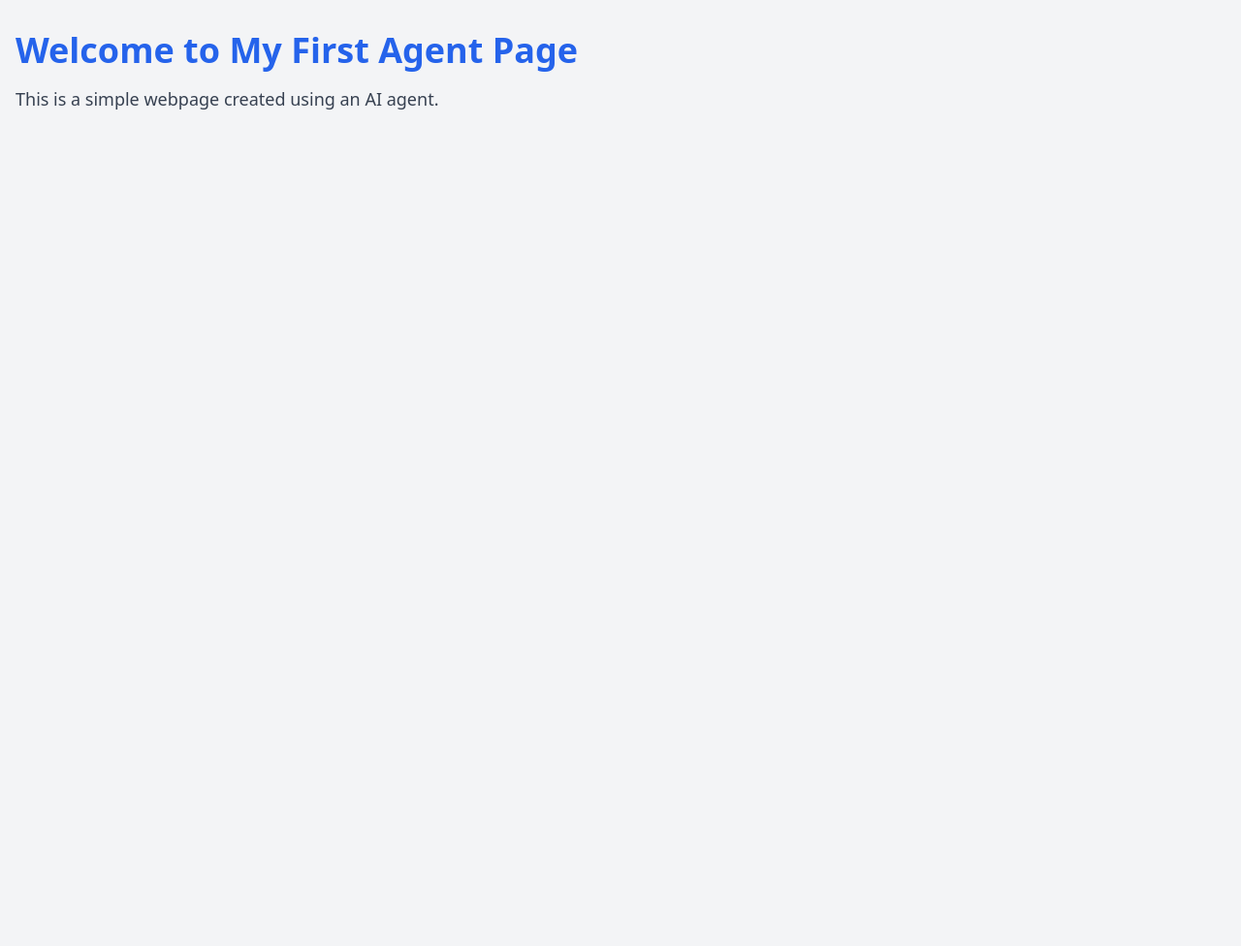
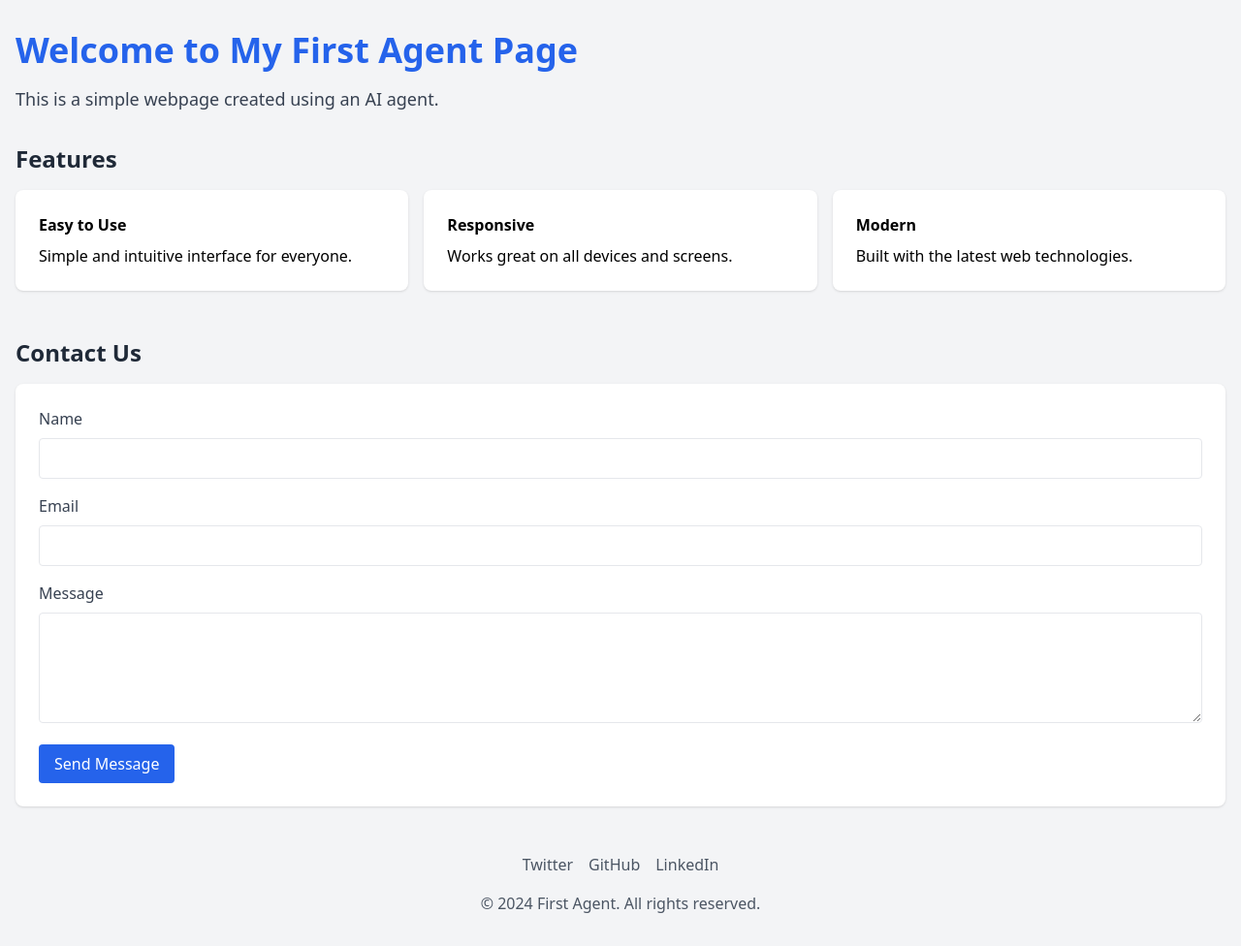
Before and after one commit to jaredxx1/first-agent, a plain HTML site: page index.html in a window 1280 px wide. Shown: the whole page at 97% size. Before the commit the page ends 800 px from the top, so only its background shows below. Drawn offline with nearby package versions, Linux system fonts and the light colour scheme.

Commit message:
Add more content sections

```diff
--- a/index.html
+++ b/index.html
@@ -9,7 +9,53 @@
 <body class="bg-gray-100">
     <div class="container mx-auto px-4 py-8">
         <h1 class="text-4xl font-bold text-blue-600 mb-4">Welcome to My First Agent Page</h1>
-        <p class="text-gray-700 text-lg">This is a simple webpage created using an AI agent.</p>
+        <p class="text-gray-700 text-lg mb-8">This is a simple webpage created using an AI agent.</p>
+
+        <section class="mb-12">
+            <h2 class="text-2xl font-bold text-gray-800 mb-4">Features</h2>
+            <div class="grid grid-cols-1 md:grid-cols-3 gap-4">
+                <div class="bg-white p-6 rounded-lg shadow">
+                    <h3 class="font-bold mb-2">Easy to Use</h3>
+                    <p>Simple and intuitive interface for everyone.</p>
+                </div>
+                <div class="bg-white p-6 rounded-lg shadow">
+                    <h3 class="font-bold mb-2">Responsive</h3>
+                    <p>Works great on all devices and screens.</p>
+                </div>
+                <div class="bg-white p-6 rounded-lg shadow">
+                    <h3 class="font-bold mb-2">Modern</h3>
+                    <p>Built with the latest web technologies.</p>
+                </div>
+            </div>
+        </section>
+
+        <section class="mb-12">
+            <h2 class="text-2xl font-bold text-gray-800 mb-4">Contact Us</h2>
+            <form class="bg-white p-6 rounded-lg shadow">
+                <div class="mb-4">
+                    <label class="block text-gray-700 mb-2" for="name">Name</label>
+                    <input type="text" id="name" class="w-full p-2 border rounded">
+                </div>
+                <div class="mb-4">
+                    <label class="block text-gray-700 mb-2" for="email">Email</label>
+                    <input type="email" id="email" class="w-full p-2 border rounded">
+                </div>
+                <div class="mb-4">
+                    <label class="block text-gray-700 mb-2" for="message">Message</label>
+                    <textarea id="message" class="w-full p-2 border rounded" rows="4"></textarea>
+                </div>
+                <button class="bg-blue-600 text-white px-4 py-2 rounded hover:bg-blue-700">Send Message</button>
+            </form>
+        </section>
+
+        <footer class="text-center text-gray-600">
+            <div class="flex justify-center space-x-4 mb-4">
+                <a href="#" class="hover:text-blue-600">Twitter</a>
+                <a href="#" class="hover:text-blue-600">GitHub</a>
+                <a href="#" class="hover:text-blue-600">LinkedIn</a>
+            </div>
+            <p>&copy; 2024 First Agent. All rights reserved.</p>
+        </footer>
     </div>
 </body>
 </html>
```
